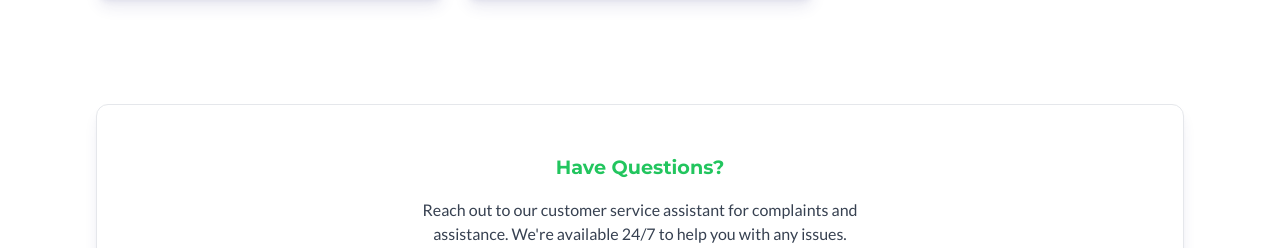
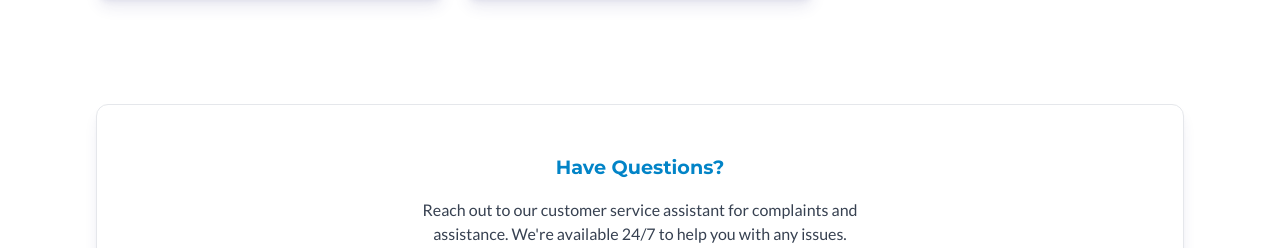
Before and after one commit to kelvinjones1234/vtu-frontend, a React (Vite) app in the folder frontend/: page / in a window 1280 px wide. Shown: the part 1367-1615 px from the top of the page. Built offline with nearby package versions, Linux system fonts and the light colour scheme; no server answers.

Commit message:
ready for deployment

```diff
--- a/frontend/src/components/AfterHero.jsx
+++ b/frontend/src/components/AfterHero.jsx
@@ -125,7 +125,7 @@ const AfterHero = () => {
         transition={{ duration: 0.8, delay: 0.5 }}
       >
         <div className="text mx-4">
-          <h3 className="text-green-500 font-heading_two py-4 text-[1.2rem] font-bold">
+          <h3 className="text-sky-600 dark:text-link font-heading_two py-4 text-[1.2rem] font-bold">
             Have Questions?
           </h3>
           <p className="max-w-[450px] mx-auto text-gray-700 dark:text-gray-200">
--- a/frontend/src/components/HomeHero.jsx
+++ b/frontend/src/components/HomeHero.jsx
@@ -20,7 +20,7 @@ const HomeHero = () => {
               transition={{ duration: 0.8 }}
             >
               <div className="font-bold mb-[4vh] font-heading_two">
-                <h1 className="text-3xl xs:text-[3rem] sm:text-5xl md:text-[4rem] xl:text-[5rem] lg:text-[4rem] font-extrabold text-sky-400 dark:text-gray-800  mb-6 font-heading_two leading-tight">
+                <h1 className="text-[3rem] xs:text-[3rem] sm:text-5xl md:text-[4rem] xl:text-[5rem] lg:text-[4rem] font-extrabold text-sky-400 dark:text-white  mb-6 font-heading_two leading-tight">
                   Welcome to{" "}
                   <span className="bg-gradient-to-r from-purple-400 via-sky-500 to-red-500 text-transparent bg-clip-text">
                     MaduConnect
```
